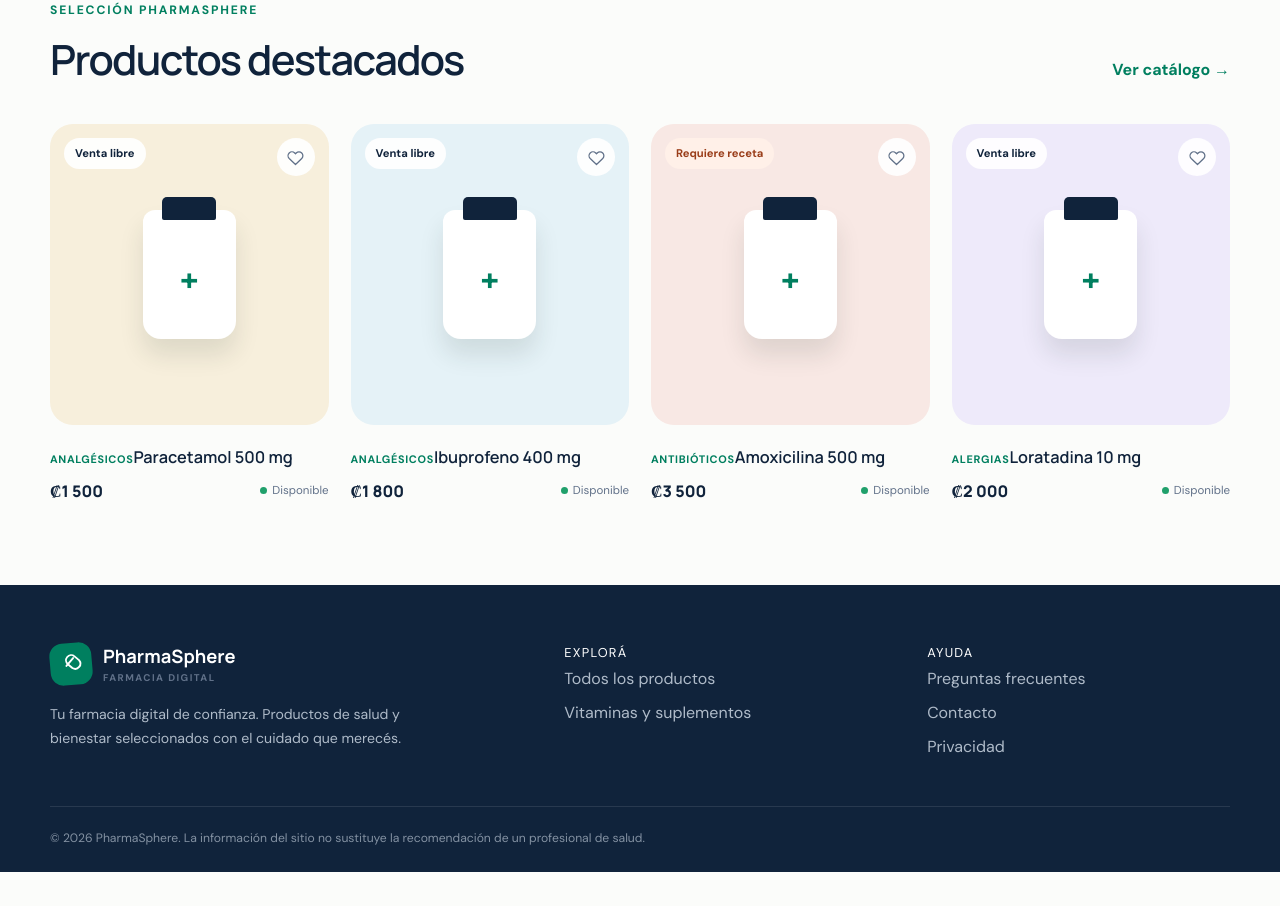
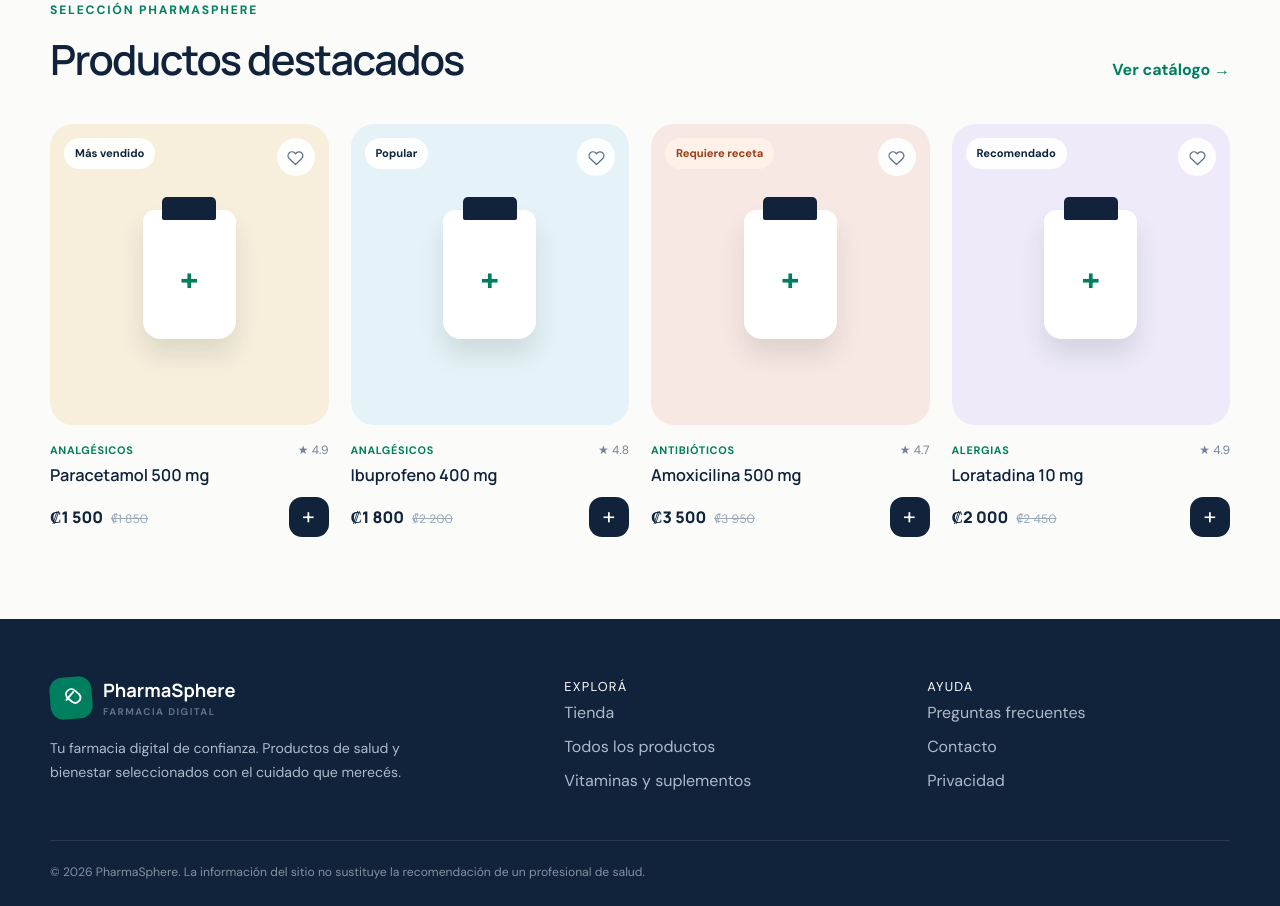
Before and after one commit to Davidcm2803/PharmaSphere, a React app in the folder frontend/: page / in a window 1280 px wide. Shown: the part 1433-2339 px from the top of the page. Before the commit the page ends 2305 px from the top, so only its background shows below. Built offline with nearby package versions, Linux system fonts and the light colour scheme; the HTML template or start-up script is replaced by a standard one.

Commit message:
feat: implement shop page with hero section and product display, update navigation links

```diff
--- a/frontend/src/App.jsx
+++ b/frontend/src/App.jsx
@@ -4,6 +4,7 @@ import { Footer } from "./components/Footer";
 import { HomePage } from "./pages/HomePage";
 import { CatalogPage } from "./pages/CatalogPage";
 import { ProductDetailPage } from "./pages/ProductDetailPage";
+import { ShopPage } from "./pages/ShopPage";
 
 function readRoute() {
   const path = window.location.pathname;
@@ -11,6 +12,7 @@ function readRoute() {
 
   if (detailMatch) return { name: "detail", productId: detailMatch[1] };
   if (path.startsWith("/productos")) return { name: "catalog" };
+  if (path.startsWith("/tienda")) return { name: "shop" };
   return { name: "home" };
 }
 
@@ -34,6 +36,7 @@ function App() {
       <Header navigate={navigate} />
       <main>
         {route.name === "home" && <HomePage navigate={navigate} />}
+        {route.name === "shop" && <ShopPage navigate={navigate} />}
         {route.name === "catalog" && <CatalogPage key={window.location.search} navigate={navigate} />}
         {route.name === "detail" && (
           <ProductDetailPage productId={route.productId} navigate={navigate} />
--- a/frontend/src/components/Footer.jsx
+++ b/frontend/src/components/Footer.jsx
@@ -11,7 +11,7 @@ export function Footer({ navigate }) {
           </button>
           <p>Tu farmacia digital de confianza. Productos de salud y bienestar seleccionados con el cuidado que merecés.</p>
         </div>
-        <div><h3>Explorá</h3><button className="footer-link" onClick={() => navigate("/productos")}>Todos los productos</button><button className="footer-link" onClick={() => navigate("/productos?category=Suplementos")}>Vitaminas y suplementos</button></div>
+        <div><h3>Explorá</h3><button className="footer-link" onClick={() => navigate("/tienda")}>Tienda</button><button className="footer-link" onClick={() => navigate("/productos")}>Todos los productos</button><button className="footer-link" onClick={() => navigate("/productos?category=Suplementos")}>Vitaminas y suplementos</button></div>
         <div><h3>Ayuda</h3><button className="footer-link">Preguntas frecuentes</button><button className="footer-link">Contacto</button><button className="footer-link">Privacidad</button></div>
       </div>
       <div className="footer-bottom">© 2026 PharmaSphere. La información del sitio no sustituye la recomendación de un profesional de salud.</div>
--- a/frontend/src/components/Header.jsx
+++ b/frontend/src/components/Header.jsx
@@ -44,7 +44,7 @@ export function Header({ navigate }) {
           <span><strong>PharmaSphere</strong><small>FARMACIA DIGITAL</small></span>
         </button>
         <nav className="nav-links" aria-label="Navegación principal">
-          <button className="nav-link nav-link--active" onClick={() => goTo("/productos")}>Tienda</button>
+          <button className="nav-link nav-link--active" onClick={() => goTo("/tienda")}>Tienda</button>
           <button className="nav-link" onClick={() => goToSection("categorias")}>Categorías</button>
           <button className="nav-link" onClick={() => goTo("/productos?category=Suplementos")}>Bienestar</button>
           <button className="nav-link" onClick={() => goToSection("nosotros")}>Nosotros</button>
@@ -61,7 +61,7 @@ export function Header({ navigate }) {
           </button>
         </div>
         <nav id="mobile-navigation" className={`mobile-nav ${menuOpen ? "mobile-nav--open" : ""}`} aria-label="Navegación móvil">
-          <button className="mobile-nav-link" onClick={() => goTo("/productos")}>Tienda <span>→</span></button>
+          <button className="mobile-nav-link" onClick={() => goTo("/tienda")}>Tienda <span>→</span></button>
           <button className="mobile-nav-link" onClick={() => goToSection("categorias")}>Categorías <span>→</span></button>
           <button className="mobile-nav-link" onClick={() => goTo("/productos?category=Suplementos")}>Bienestar <span>→</span></button>
           <button className="mobile-nav-link" onClick={() => goToSection("nosotros")}>Nosotros <span>→</span></button>
--- a/frontend/src/components/ProductCard.jsx
+++ b/frontend/src/components/ProductCard.jsx
@@ -1,18 +1,21 @@
+import { useState } from "react";
 import { Icon } from "./Icon";
 
 const formatPrice = (price) => new Intl.NumberFormat("es-CR", { style: "currency", currency: "CRC", maximumFractionDigits: 0 }).format(price);
 
 export function ProductCard({ product, navigate }) {
+  const [added, setAdded] = useState(false);
+
   return <article className="product-card">
     <div className="product-image" style={{ backgroundColor: product.color }}>
       {product.image ? <img src={product.image} alt={product.name} /> : <div className="product-placeholder" aria-hidden="true" />}
-      <span className={`product-badge ${product.prescriptionRequired ? "prescription-badge" : ""}`}>{product.prescriptionRequired ? "Requiere receta" : "Venta libre"}</span>
+      <span className={`product-badge ${product.prescriptionRequired ? "prescription-badge" : ""}`}>{product.prescriptionRequired ? "Requiere receta" : product.tag}</span>
       <button className="icon-button" aria-label={`Guardar ${product.name}`}><Icon name="heart" size={17} /></button>
     </div>
     <div className="product-info">
-      <span className="product-category">{product.category}</span>
+      <div className="product-label-row"><span className="product-category">{product.category}</span><span className="product-rating">★ {product.rating}</span></div>
       <button className="product-title" onClick={() => navigate(`/productos/${product.id}`)}>{product.name}</button>
-      <div className="product-meta"><span className="product-price">{formatPrice(product.price)}</span><span className="stock-label"><i className="stock-dot" />{product.stock > 0 ? "Disponible" : "Agotado"}</span></div>
+      <div className="product-meta"><span className="price-group"><span className="product-price">{formatPrice(product.price)}</span><del>{formatPrice(product.originalPrice)}</del></span><button className={`quick-add ${added ? "quick-add--added" : ""}`} onClick={() => setAdded((value) => !value)} aria-label={`${added ? "Quitar" : "Agregar"} ${product.name}`}>{added ? "✓" : "+"}</button></div>
     </div>
   </article>;
 }
--- a/frontend/src/data/products.js
+++ b/frontend/src/data/products.js
@@ -1,16 +1,16 @@
 export const PRODUCTS = [
-  { id: 1, name: "Paracetamol 500 mg", description: "Analgésico y antipirético para el alivio temporal del dolor leve a moderado y la fiebre.", category: "Analgésicos", price: 1500, prescriptionRequired: false, stock: 150, featured: true, color: "#f7efdc" },
-  { id: 2, name: "Ibuprofeno 400 mg", description: "Antiinflamatorio no esteroideo indicado para dolores musculares, inflamación y fiebre.", category: "Analgésicos", price: 1800, prescriptionRequired: false, stock: 100, featured: true, color: "#e5f2f7" },
-  { id: 3, name: "Amoxicilina 500 mg", description: "Antibiótico de amplio espectro. Su dispensación requiere una receta médica vigente.", category: "Antibióticos", price: 3500, prescriptionRequired: true, stock: 40, featured: true, color: "#f8e8e4" },
-  { id: 4, name: "Loratadina 10 mg", description: "Antihistamínico para el alivio de síntomas asociados con alergias estacionales.", category: "Alergias", price: 2000, prescriptionRequired: false, stock: 80, featured: true, color: "#eeeafa" },
-  { id: 5, name: "Omeprazol 20 mg", description: "Reduce la producción de ácido gástrico y contribuye al alivio de la acidez frecuente.", category: "Gastrointestinal", price: 2800, prescriptionRequired: false, stock: 60, featured: false, color: "#e7f5e8" },
-  { id: 6, name: "Losartán 50 mg", description: "Medicamento antihipertensivo para el control de la presión arterial bajo supervisión médica.", category: "Cardiovascular", price: 4200, prescriptionRequired: true, stock: 25, featured: false, color: "#f5e8eb" },
-  { id: 7, name: "Metformina 850 mg", description: "Antidiabético oral utilizado como parte del tratamiento de la diabetes tipo 2.", category: "Endocrino", price: 3100, prescriptionRequired: true, stock: 35, featured: false, color: "#e5eef9" },
-  { id: 8, name: "Vitamina C 1000 mg", description: "Suplemento vitamínico con acción antioxidante que apoya el funcionamiento del sistema inmune.", category: "Suplementos", price: 2500, prescriptionRequired: false, stock: 50, featured: true, color: "#fff0df" },
-  { id: 9, name: "Acetaminofén infantil", description: "Suspensión oral para el alivio de dolor y fiebre en niños. Usar según peso y recomendación profesional.", category: "Infantil", price: 3250, prescriptionRequired: false, stock: 42, featured: false, color: "#e9f6f3" },
-  { id: 10, name: "Suero oral 500 ml", description: "Solución de rehidratación oral con electrolitos para reponer líquidos y minerales.", category: "Bienestar", price: 1200, prescriptionRequired: false, stock: 90, featured: false, color: "#f4edf9" },
-  { id: 11, name: "Cetirizina 10 mg", description: "Antialérgico de acción prolongada para aliviar estornudos, picazón y secreción nasal.", category: "Alergias", price: 2300, prescriptionRequired: false, stock: 55, featured: false, color: "#e8f2f8" },
-  { id: 12, name: "Protector solar FPS 50", description: "Protección facial de amplio espectro con textura ligera y acabado no graso.", category: "Dermocuidado", price: 9850, prescriptionRequired: false, stock: 30, featured: false, color: "#fff3dc" },
+  { id: 1, name: "Paracetamol 500 mg", description: "Analgésico y antipirético para el alivio temporal del dolor leve a moderado y la fiebre.", category: "Analgésicos", price: 1500, originalPrice: 1850, rating: 4.9, tag: "Más vendido", prescriptionRequired: false, stock: 150, featured: true, color: "#f7efdc" },
+  { id: 2, name: "Ibuprofeno 400 mg", description: "Antiinflamatorio no esteroideo indicado para dolores musculares, inflamación y fiebre.", category: "Analgésicos", price: 1800, originalPrice: 2200, rating: 4.8, tag: "Popular", prescriptionRequired: false, stock: 100, featured: true, color: "#e5f2f7" },
+  { id: 3, name: "Amoxicilina 500 mg", description: "Antibiótico de amplio espectro. Su dispensación requiere una receta médica vigente.", category: "Antibióticos", price: 3500, originalPrice: 3950, rating: 4.7, tag: "Nuevo", prescriptionRequired: true, stock: 40, featured: true, color: "#f8e8e4" },
+  { id: 4, name: "Loratadina 10 mg", description: "Antihistamínico para el alivio de síntomas asociados con alergias estacionales.", category: "Alergias", price: 2000, originalPrice: 2450, rating: 4.9, tag: "Recomendado", prescriptionRequired: false, stock: 80, featured: true, color: "#eeeafa" },
+  { id: 5, name: "Omeprazol 20 mg", description: "Reduce la producción de ácido gástrico y contribuye al alivio de la acidez frecuente.", category: "Gastrointestinal", price: 2800, originalPrice: 3200, rating: 4.6, tag: "Esencial diario", prescriptionRequired: false, stock: 60, featured: false, color: "#e7f5e8" },
+  { id: 6, name: "Losartán 50 mg", description: "Medicamento antihipertensivo para el control de la presión arterial bajo supervisión médica.", category: "Cardiovascular", price: 4200, originalPrice: 4800, rating: 4.8, tag: "Farmacéutico", prescriptionRequired: true, stock: 25, featured: false, color: "#f5e8eb" },
+  { id: 7, name: "Metformina 850 mg", description: "Antidiabético oral utilizado como parte del tratamiento de la diabetes tipo 2.", category: "Endocrino", price: 3100, originalPrice: 3600, rating: 4.5, tag: "Cuidado diario", prescriptionRequired: true, stock: 35, featured: false, color: "#e5eef9" },
+  { id: 8, name: "Vitamina C 1000 mg", description: "Suplemento vitamínico con acción antioxidante que apoya el funcionamiento del sistema inmune.", category: "Suplementos", price: 2500, originalPrice: 2950, rating: 4.7, tag: "Popular", prescriptionRequired: false, stock: 50, featured: true, color: "#fff0df" },
+  { id: 9, name: "Acetaminofén infantil", description: "Suspensión oral para el alivio de dolor y fiebre en niños. Usar según peso y recomendación profesional.", category: "Infantil", price: 3250, originalPrice: 3800, rating: 4.6, tag: "Para la familia", prescriptionRequired: false, stock: 42, featured: false, color: "#e9f6f3" },
+  { id: 10, name: "Suero oral 500 ml", description: "Solución de rehidratación oral con electrolitos para reponer líquidos y minerales.", category: "Bienestar", price: 1200, originalPrice: 1500, rating: 4.9, tag: "Hidratación", prescriptionRequired: false, stock: 90, featured: false, color: "#f4edf9" },
+  { id: 11, name: "Cetirizina 10 mg", description: "Antialérgico de acción prolongada para aliviar estornudos, picazón y secreción nasal.", category: "Alergias", price: 2300, originalPrice: 2750, rating: 4.8, tag: "Temporada", prescriptionRequired: false, stock: 55, featured: false, color: "#e8f2f8" },
+  { id: 12, name: "Protector solar FPS 50", description: "Protección facial de amplio espectro con textura ligera y acabado no graso.", category: "Dermocuidado", price: 9850, originalPrice: 11200, rating: 4.7, tag: "Recién llegado", prescriptionRequired: false, stock: 30, featured: false, color: "#fff3dc" },
 ];
 
 export const CATEGORIES = ["Todos", ...new Set(PRODUCTS.map((product) => product.category))];
--- a/frontend/src/index.css
+++ b/frontend/src/index.css
@@ -111,13 +111,21 @@ main { flex: 1; }
 .icon-button { position: absolute; right: 14px; top: 14px; border: 0; width: 38px; height: 38px; border-radius: 50%; display: grid; place-items: center; color: var(--muted); background: rgba(255,255,255,.92); }
 .icon-button:hover { color: #e44f63; }
 .product-info { padding-top: 16px; }
+.product-label-row { display: flex; align-items: center; justify-content: space-between; gap: 10px; }
 .product-category { color: var(--green); text-transform: uppercase; letter-spacing: .06em; font-size: .68rem; font-weight: 800; }
+.product-rating { flex: none; color: #71829a; font-size: .75rem; }
 .product-title { font-family: "Manrope"; font-size: 1.02rem; line-height: 1.35; margin: 5px 0 11px; border: 0; padding: 0; background: none; text-align: left; color: var(--ink); }
 .product-title:hover { color: var(--green); }
 .product-meta { display: flex; align-items: center; justify-content: space-between; gap: 8px; }
 .product-price { font-family: "Manrope"; font-weight: 800; }
+.price-group { display: flex; align-items: baseline; gap: 8px; min-width: 0; }
+.price-group del { color: #9aa8b8; font-size: .76rem; }
+.quick-add { width: 40px; height: 40px; flex: none; border: 0; border-radius: 13px; color: white; background: var(--ink); font-size: 1.45rem; line-height: 1; transition: .2s ease; }
+.quick-add:hover { background: var(--green); transform: translateY(-2px); }
+.quick-add--added { background: var(--green); font-size: 1rem; }
 .stock-dot { display: inline-block; width: 7px; height: 7px; border-radius: 50%; background: #20a06b; margin-right: 5px; }
 .stock-label { color: var(--muted); font-size: .72rem; }
+.shop-products { padding-top: 58px; }
 
 .page-hero { padding: 58px 0 38px; background: linear-gradient(115deg, #eef8f4, #fbfcfa 64%); }
 .page-hero h1 { font-size: clamp(2.4rem, 5vw, 4rem); margin: 8px 0 12px; }
--- /dev/null
+++ b/frontend/src/pages/ShopPage.jsx
@@ -0,0 +1,17 @@
+import { AsyncProducts } from "../components/AsyncProducts";
+import { HeroSection } from "../components/HeroSection";
+
+export function ShopPage({ navigate }) {
+  return <>
+    <HeroSection navigate={navigate} showTrust={false} />
+    <section className="section shop-products">
+      <div className="container">
+        <div className="section-head">
+          <div><span className="eyebrow">Elegidos para vos</span><h2>Productos populares</h2></div>
+          <button className="text-button" onClick={() => navigate("/productos")}>Ver todos →</button>
+        </div>
+        <AsyncProducts params={{ pageSize: 12 }} navigate={navigate} />
+      </div>
+    </section>
+  </>;
+}
```
Also changed, not shown: frontend/src/components/HeroSection.jsx (added, +29 -0 lines), frontend/src/pages/HomePage.jsx (+2 -20 lines), 1 other file (tests, documents, lock files or other folders).
